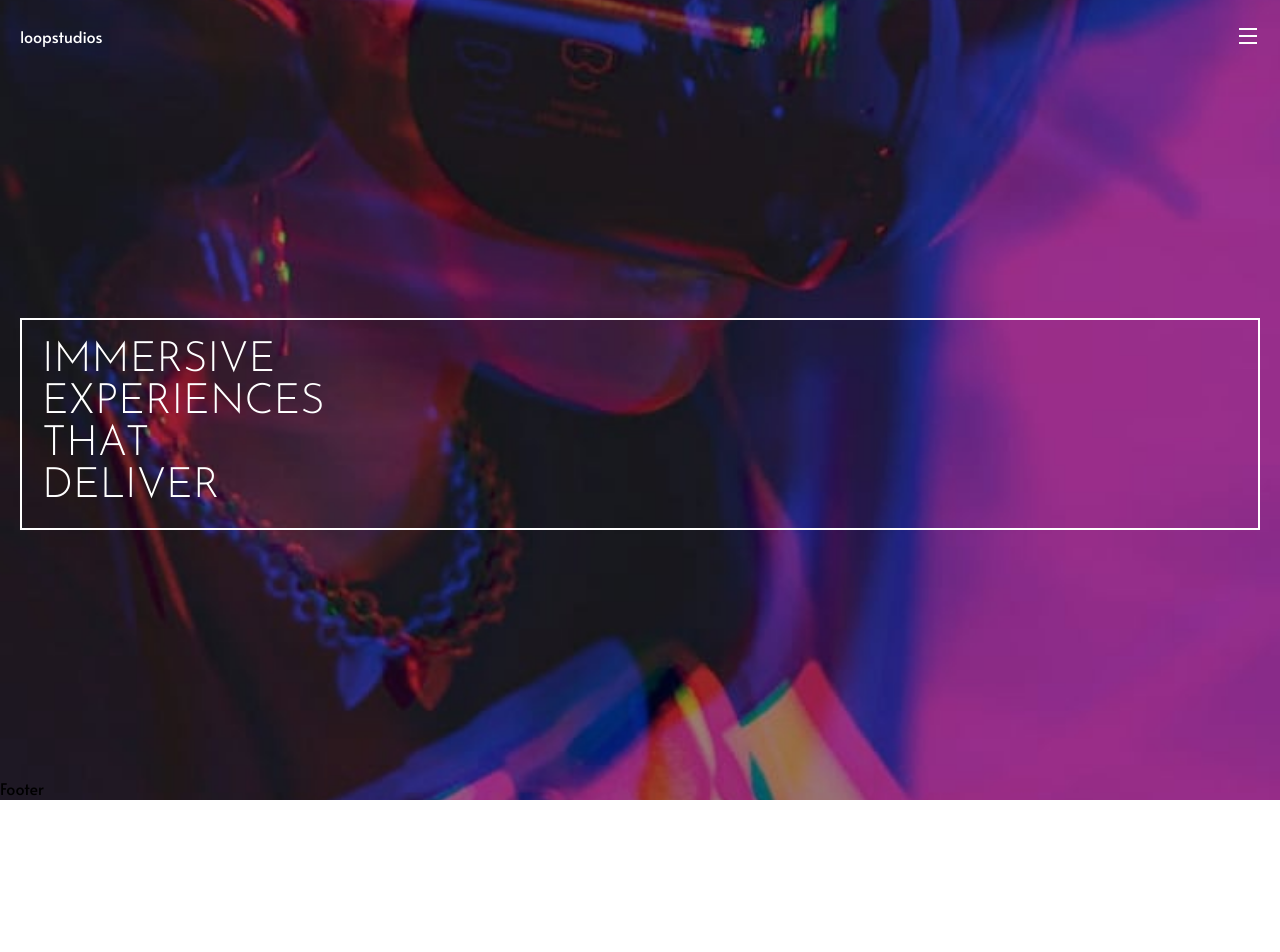
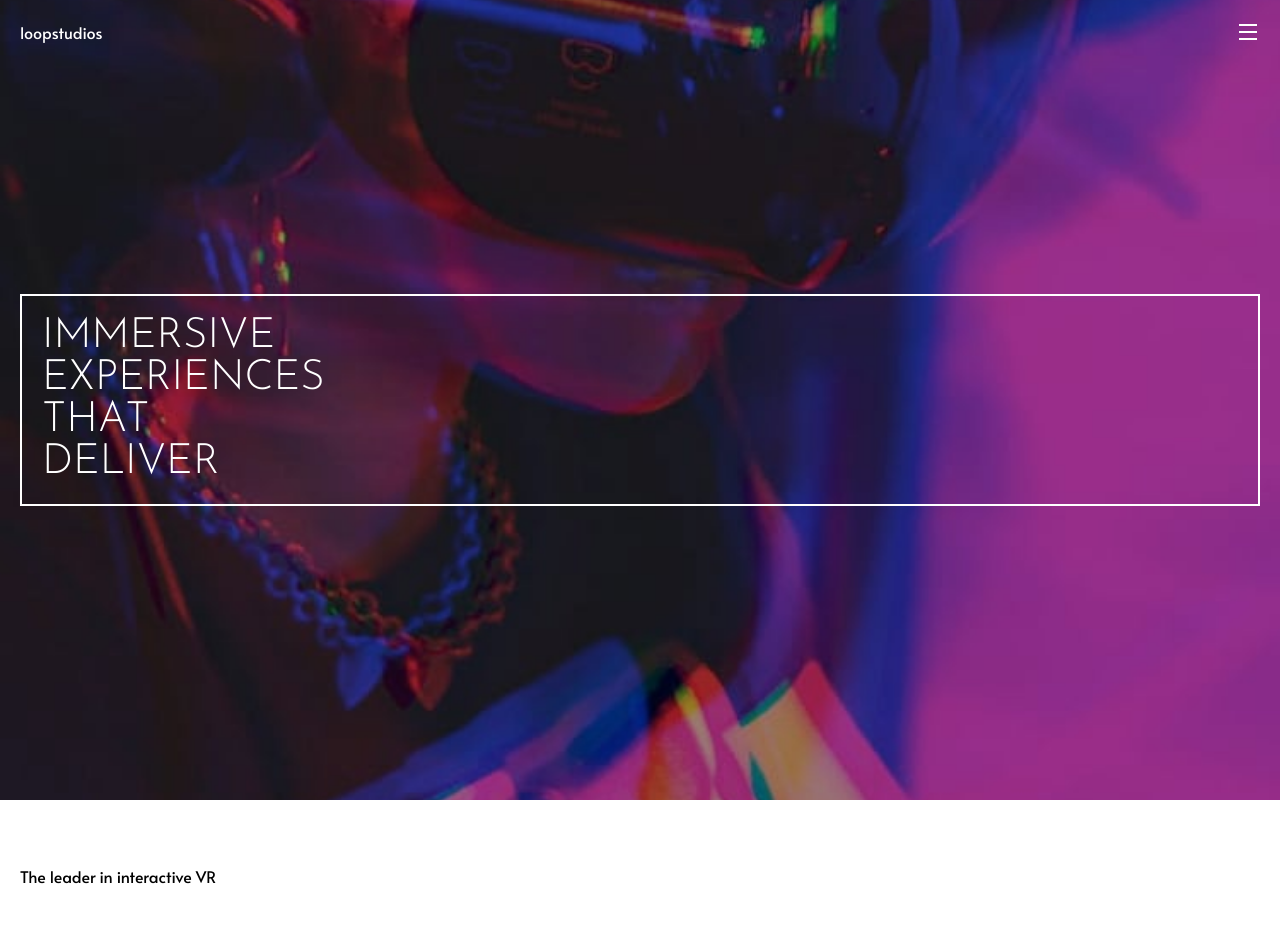
Before and after one commit to dpkreativ/loopstudios-landing-page, a Next.js app: page / in a window 1280 px wide. Shown: the top 952 px of the page. Before the commit the page ends 800 px from the top, so only its background shows below. Built offline with nearby package versions, Linux system fonts and the light colour scheme.

Commit message:
Figured out a good layout

```diff
--- a/components/Layouts/HomeLayout.tsx
+++ b/components/Layouts/HomeLayout.tsx
@@ -8,9 +8,11 @@ type HomeLayoutProps = {
 
 export default function HomeLayout({ children }: HomeLayoutProps) {
   return (
-    <div className="grid grid-rows-[max-content_1fr_max-content] min-h-screen h-full">
+    <div className="grid grid-rows-[max-content_minmax(0,100%)_max-content] min-h-screen h-full">
       <Header />
-      <main>{children}</main>
+      <main>
+        <section>{children}</section>
+      </main>
       <Footer />
     </div>
   );
--- a/components/UI/organisms/Footer.tsx
+++ b/components/UI/organisms/Footer.tsx
@@ -1,5 +1,5 @@
 import React from 'react';
 
 export default function Footer() {
-  return <footer>Footer</footer>;
+  return <footer className="p-5 bg-black text-white">loopstudios</footer>;
 }
--- a/components/UI/organisms/Header.tsx
+++ b/components/UI/organisms/Header.tsx
@@ -4,8 +4,8 @@ import { Hamburger } from '../atoms/Icons';
 
 export default function Header() {
   return (
-    <header className="px-5 py-6">
-      <nav className="flex justify-between text-white">
+    <header className="px-5 h-16 flex items-center z-20">
+      <nav className="flex justify-between text-white w-full">
         <Brand />
 
         {/* Menu */}
--- a/pages/index.tsx
+++ b/pages/index.tsx
@@ -14,8 +14,8 @@ const Home: NextPage = () => {
 
       <HomeLayout>
         {/* Hero Section */}
-        <section className="h-full grid grid-rows-1 items-center">
-          <div className="absolute h-full w-full top-0 -z-20">
+        <section className="h-full grid grid-rows-1 items-center min-h-screen -mt-16">
+          <div className="absolute h-screen w-full top-0 -z-20">
             <Image
               src="/assets/images/mobile/image-hero.jpg"
               layout="fill"
@@ -31,6 +31,11 @@ const Home: NextPage = () => {
             </h1>
           </article>
         </section>
+
+        {/* Intro Section */}
+        <section className="p-5 py-16">
+          <h2>The leader in interactive VR</h2>
+        </section>
       </HomeLayout>
     </div>
   );
```
